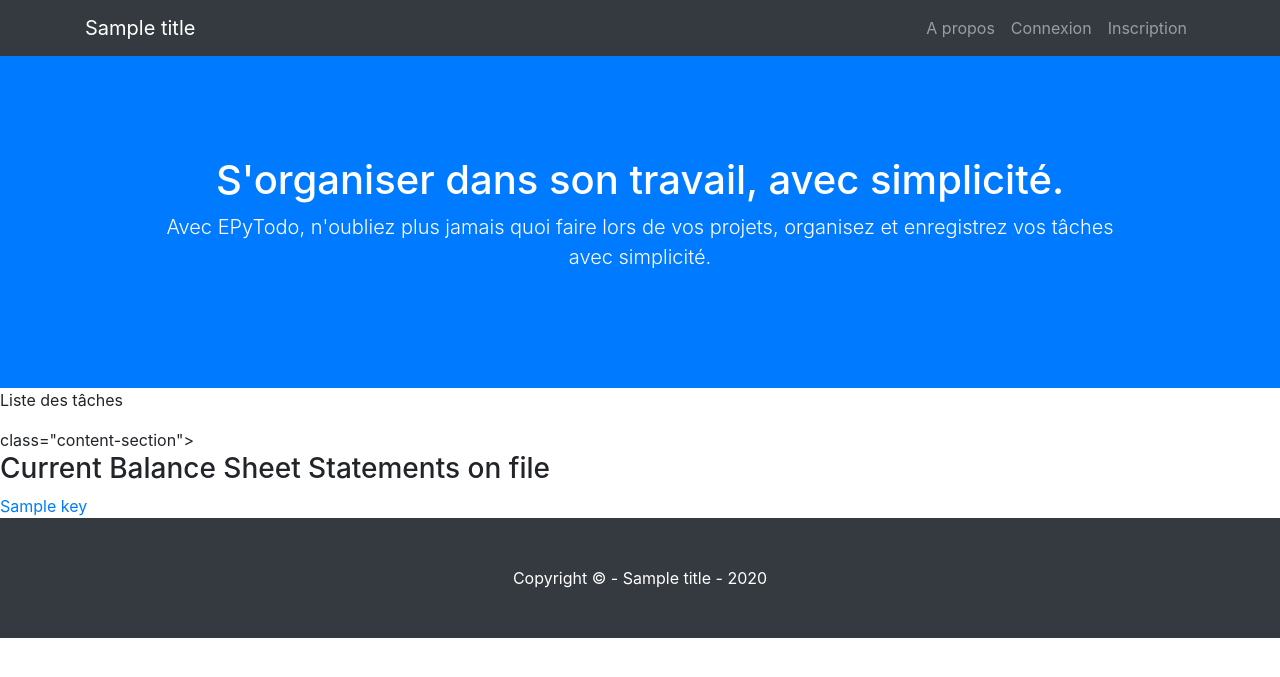
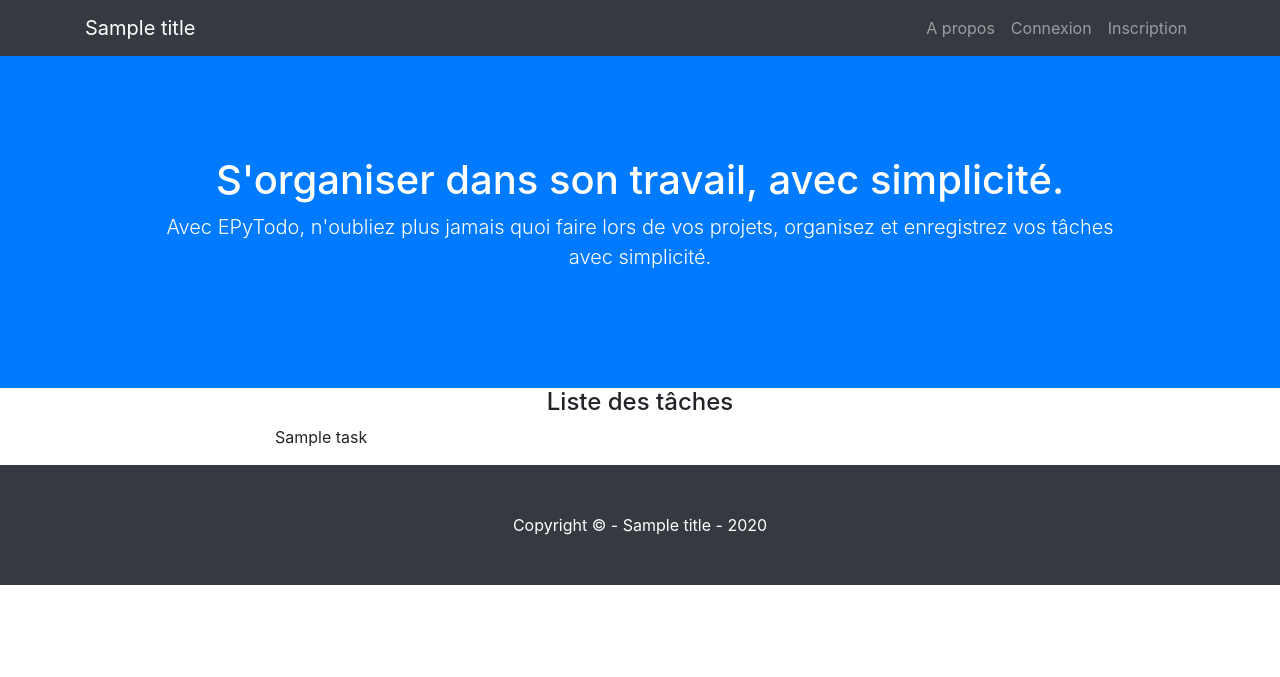
Before and after one commit to AnthoniMarie/EpyTodo, a Flask app: template app/templates/tasks/list.html in a window 1280 px wide. Shown: the top 677 px of the page. Run offline with Flask 2, Linux system fonts and the light colour scheme; the template is opened without the code that fills it: most values are stand-ins (such as "Sample title", 1, 10 or a date in 2020); some libraries are stand-ins or nearby versions.

Commit message:
[FIX] - Adding changes to list, not working at this time

```diff
--- a/app/models.py
+++ b/app/models.py
@@ -60,4 +60,5 @@ class TaskModel(object):
     def display_task(data):
         cursor.execute("SELECT * FROM task;")
         data = cursor.fetchall()
-        return jsonify(task=data)
+        #data = {"test": 1, "test2": 2, "test3": 3}
+        return json.dumps(data,indent=4)
--- a/app/templates/tasks/list.html
+++ b/app/templates/tasks/list.html
@@ -1,10 +1,12 @@
 {% include "partials/header.html" %}
-<p>Liste des tâches</p>
-<div>class="content-section">
-    <h3>Current Balance Sheet Statements on file</h3>
-    <ul class="list-group">
-        {% for key, value in task.items() %}
-        <li><a href="{{ value }}">{{ key }}</a></li>
-        {% endfor %}
-    </ul></div>
+<div class="container">
+      <div class="row">
+        <div class="col-lg-8 mx-auto">
+            <h4 style="text-align: center">
+                Liste des tâches
+            </h4>
+            <p>{{ task }}</p>
+        </div>
+      </div>
+    </div>
 {% include "partials/footer.html" %}
```
Also changed, not shown: app/controller.py (+11 -2 lines).
